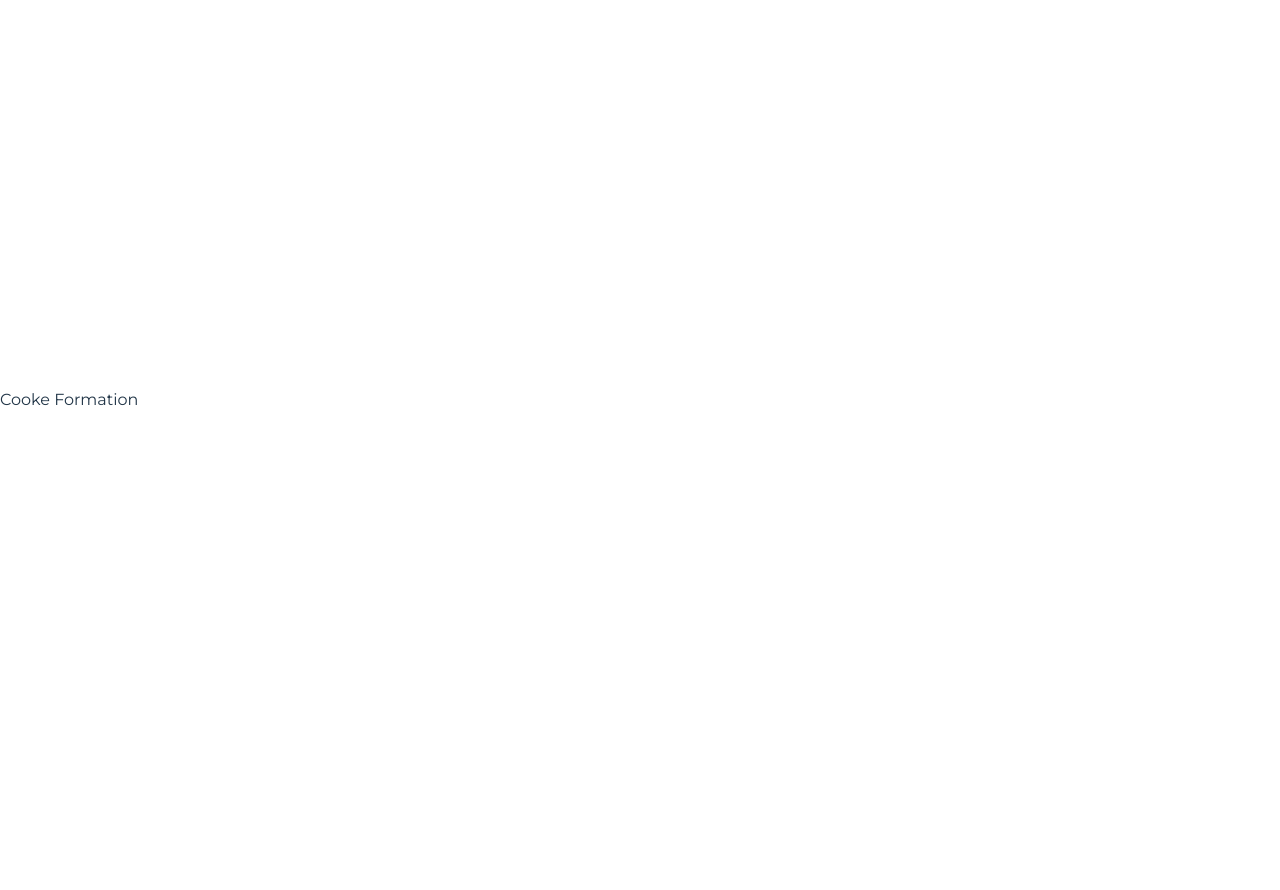
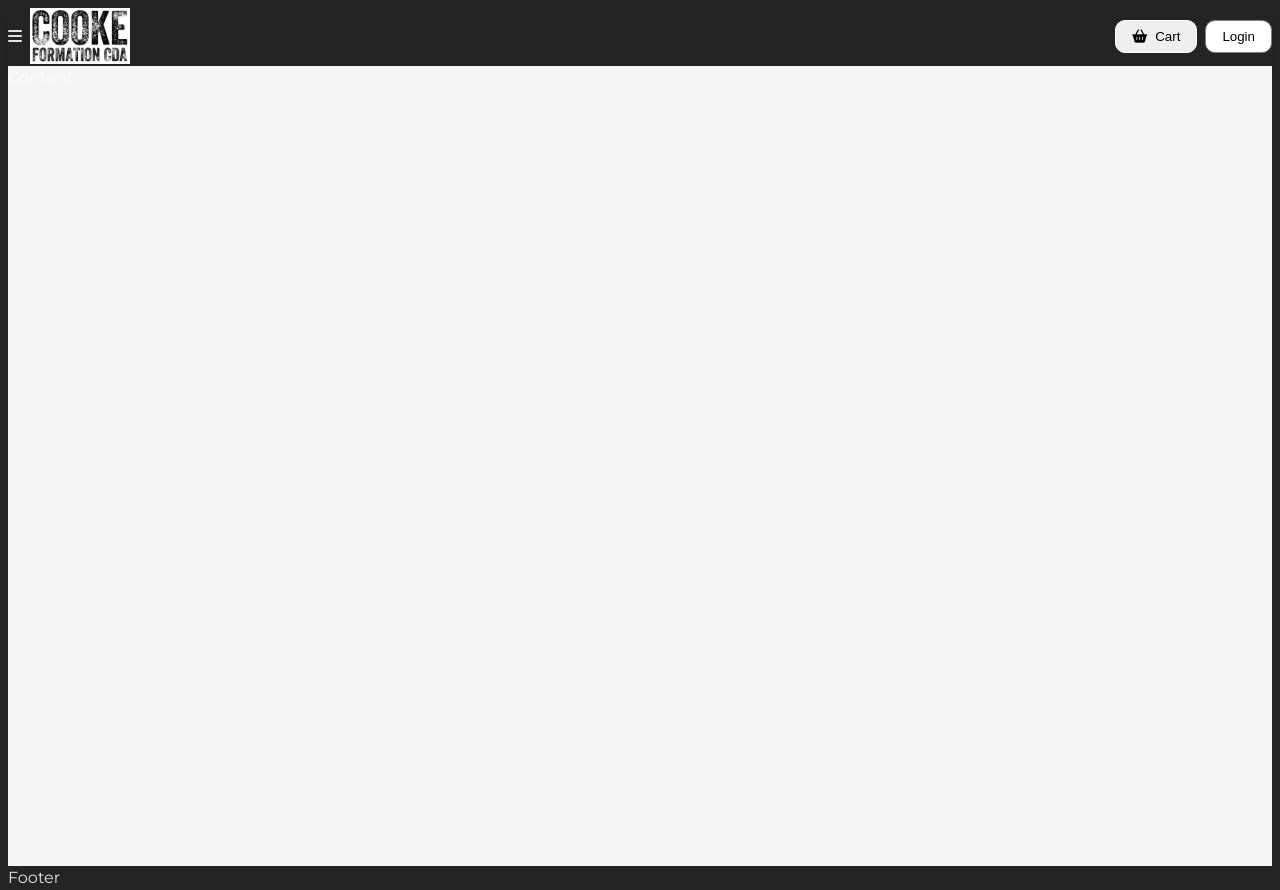
Before and after one commit to 0xOthmane/cooke-formation, a React (Vite) app: page / in a window 1280 px wide. Before the commit the page ends 800 px from the top, so only its background shows below. Built offline with nearby package versions, Linux system fonts and the light colour scheme.

Commit message:
feat: add header

```diff
--- a/index.html
+++ b/index.html
@@ -9,6 +9,11 @@
       href="https://fonts.googleapis.com/css2?family=Montserrat:ital,wght@0,100..900;1,100..900&display=swap"
       rel="stylesheet"
     />
+    <link
+      href="https://cdnjs.cloudflare.com/ajax/libs/font-awesome/6.5.1/css/all.min.css"
+      rel="stylesheet"
+    />
+
     <title>Cooke Formation</title>
   </head>
   <body>
--- a/src/App.tsx
+++ b/src/App.tsx
@@ -1,13 +1,15 @@
-
+import Content from "./components/Content";
+import Footer from "./components/Footer";
+import Header from "./components/Header";
 
 function App() {
-
-
   return (
     <>
-      Cooke Formation
+      <Header />
+      <Content />
+      <Footer />
     </>
-  )
+  );
 }
 
-export default App
+export default App;
--- a/src/assets/styles/index.css
+++ b/src/assets/styles/index.css
@@ -1,5 +1,6 @@
 :root {
-  font-family: "Montserrat", Inter, system-ui, Avenir, Helvetica, Arial, sans-serif;
+  font-family: "Montserrat", Inter, system-ui, Avenir, Helvetica, Arial,
+    sans-serif;
   line-height: 1.5;
   font-weight: 400;
 
@@ -13,56 +14,13 @@
   -moz-osx-font-smoothing: grayscale;
 }
 
-a {
-  font-weight: 500;
-  color: #646cff;
-  text-decoration: inherit;
-}
-a:hover {
-  color: #535bf2;
+html,
+body,
+#root {
+  height: 100%;
 }
 
-body {
-  margin: 0;
-  display: flex;
-  place-items: center;
-  min-width: 320px;
-  min-height: 100vh;
+.header {
+  -webkit-box-shadow: 0px 10px 13px -7px #000000, -23px 44px 19px 3px rgba(194,194,194,0);
+box-shadow: 0px 10px 13px -7px #000000, -23px 44px 19px 3px rgba(194,194,194,0);
 }
-
-h1 {
-  font-size: 3.2em;
-  line-height: 1.1;
-}
-
-button {
-  border-radius: 8px;
-  border: 1px solid transparent;
-  padding: 0.6em 1.2em;
-  font-size: 1em;
-  font-weight: 500;
-  font-family: inherit;
-  background-color: #1a1a1a;
-  cursor: pointer;
-  transition: border-color 0.25s;
-}
-button:hover {
-  border-color: #646cff;
-}
-button:focus,
-button:focus-visible {
-  outline: 4px auto -webkit-focus-ring-color;
-}
-
-@media (prefers-color-scheme: light) {
-  :root {
-    color: #213547;
-    background-color: #ffffff;
-  }
-  a:hover {
-    color: #747bff;
-  }
-  button {
-    background-color: #f9f9f9;
-  }
-}
--- /dev/null
+++ b/src/components/Content.tsx
@@ -0,0 +1,5 @@
+const Content = () => {
+  return <div style={{ height: "100%", backgroundColor:"whitesmoke" }}>Content</div>;
+};
+
+export default Content;
--- /dev/null
+++ b/src/components/Footer.tsx
@@ -0,0 +1,5 @@
+const Footer = () => {
+    return <div>Footer</div>;
+  };
+
+  export default Footer;
--- /dev/null
+++ b/src/components/Header.tsx
@@ -0,0 +1,57 @@
+import logo from "../assets/images/logo.png";
+const Header = () => {
+  return (
+    <div
+      style={{
+        display: "flex",
+        alignItems: "center",
+        justifyContent: "space-between",
+      }}
+      className="header"
+    >
+      <div
+        style={{
+          display: "flex",
+          alignItems: "center",
+          gap: 8,
+          paddingBottom: 2,
+        }}
+      >
+        <i className="fa-solid fa-bars"></i>
+        <img src={logo} alt="Logo" width={100} />
+      </div>
+
+      <div>
+        <button
+          style={{
+            paddingBlock: 8,
+            paddingInline: 16,
+            border: "solid 1px white",
+            borderRadius: 10,
+          }}
+        >
+          <i
+            className="fa-solid fa-basket-shopping"
+            style={{ marginRight: 8 }}
+          ></i>
+          Cart
+        </button>
+        <button
+          style={{
+            paddingBlock: 8,
+            paddingInline: 16,
+            border: "solid 1px grey",
+            borderRadius: 10,
+            marginLeft: 8,
+            color: "black",
+            backgroundColor: "#FFFFFF",
+          }}
+        >
+          Login
+        </button>
+      </div>
+    </div>
+  );
+};
+
+export default Header;
```
